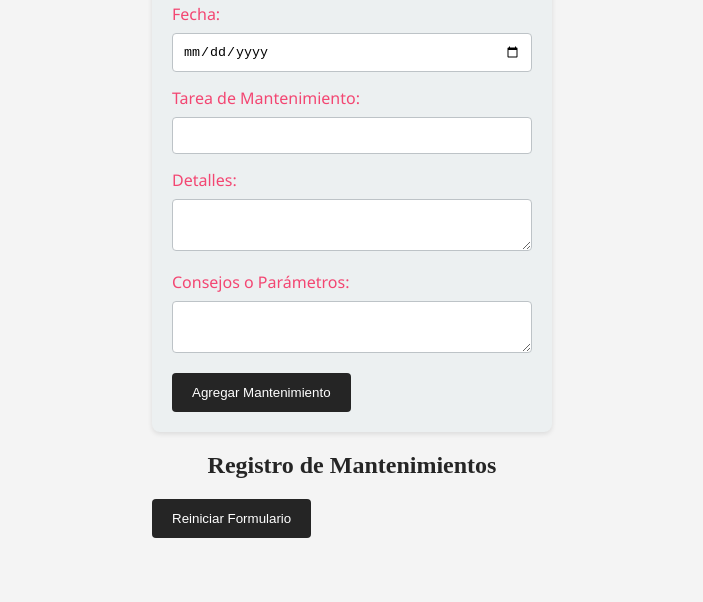
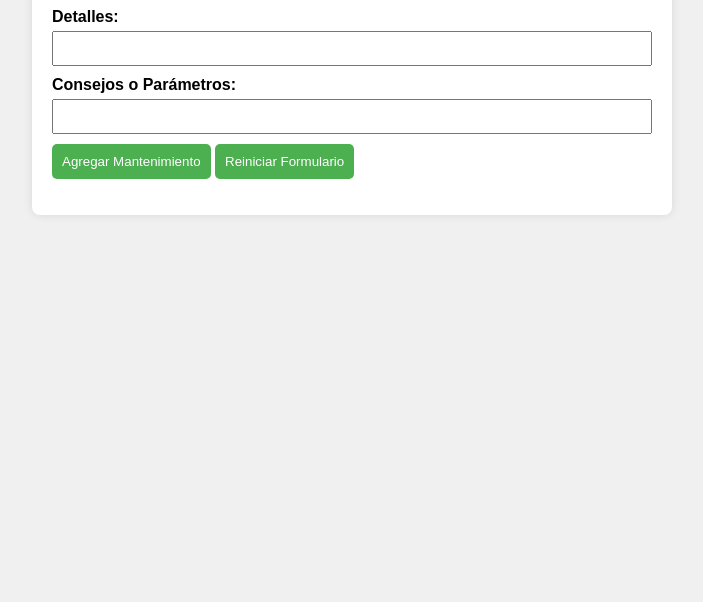
Before and after one commit to Martingd1985/Preentrega3-martindalessandro, a plain HTML site: page index.html in a window 1280 px wide. Shown: the part 198-800 px from the top of the page, without its empty margins (288-991 px from the left). Drawn offline with nearby package versions, Linux system fonts and the light colour scheme.

Commit message:
pre entrega v2

```diff
--- a/index.html
+++ b/index.html
@@ -3,35 +3,38 @@
 <head>
     <meta charset="UTF-8">
     <meta name="viewport" content="width=device-width, initial-scale=1.0">
-    <title>Diario de Mantenimiento de Bicicletas</title>
+    <title>Formulario de Mantenimiento</title>
+    <link rel="stylesheet" href="https://cdn.jsdelivr.net/npm/flatpickr/dist/flatpickr.min.css">
     <link rel="stylesheet" href="styles.css">
-    <link rel="shortcut icon" href="http://martindalessandro.com/wp-content/uploads/2023/12/logo-martin.svg" type="image/x-icon">
 </head>
 <body>
+
     <div class="container">
-        <h1>Diario de Mantenimiento de Bicicletas</h1>
-
-        <form id="formularioMantenimiento">
-            <label for="fechaMantenimiento">Fecha:</label>
-            <input type="date" id="fechaMantenimiento" required>
+        <form id="formularioMantenimiento" class="formulario">
+            <label for="fechaMantenimiento">Fecha de Mantenimiento:</label>
+            <input type="text" id="fechaMantenimiento" name="fechaMantenimiento" required class="flatpickr">
+            <br>
 
             <label for="tareaMantenimiento">Tarea de Mantenimiento:</label>
-            <input type="text" id="tareaMantenimiento" required>
+            <input type="text" id="tareaMantenimiento" name="tareaMantenimiento" required>
+            <br>
 
             <label for="detallesMantenimiento">Detalles:</label>
-            <textarea id="detallesMantenimiento"></textarea>
+            <input type="text" id="detallesMantenimiento" name="detallesMantenimiento">
+            <br>
 
             <label for="consejosMantenimiento">Consejos o Parámetros:</label>
-            <textarea id="consejosMantenimiento"></textarea>
+            <input type="text" id="consejosMantenimiento" name="consejosMantenimiento">
+            <br>
 
-            <button type="button" onclick="agregarMantenimiento()">Agregar Mantenimiento</button>
+            <button type="button" id="agregarBtn" class="btn">Agregar Mantenimiento</button>
+            <button type="button" id="reiniciarBtn" class="btn">Reiniciar Formulario</button>
         </form>
 
-        <h2>Registro de Mantenimientos</h2>
-        <ul id="listaMantenimientos"></ul>
-        <button  class="btn-restaurar" type="buttonreiniciar" onclick="reiniciarFormulario()">Reiniciar Formulario</button>
+        <ul id="listaMantenimientos" class="lista"></ul>
     </div>
 
+    <script src="https://cdn.jsdelivr.net/npm/flatpickr"></script>
     <script src="script.js"></script>
 </body>
 </html>
--- a/script.js
+++ b/script.js
@@ -1,18 +1,22 @@
-// Variables de JS
+document.addEventListener('DOMContentLoaded', function () {
     const formularioMantenimiento = document.getElementById('formularioMantenimiento');
     const fechaMantenimientoInput = document.getElementById('fechaMantenimiento');
     const tareaMantenimientoInput = document.getElementById('tareaMantenimiento');
     const detallesMantenimientoInput = document.getElementById('detallesMantenimiento');
     const consejosMantenimientoInput = document.getElementById('consejosMantenimiento');
     const listaMantenimientos = document.getElementById('listaMantenimientos');
-const registrosMantenimiento = [];
+    const agregarBtn = document.getElementById('agregarBtn');
+    const reiniciarBtn = document.getElementById('reiniciarBtn');
+    let registrosMantenimiento = [];
 
-// Objeto para representar un mantenimiento
-function RegistroMantenimiento(fecha, tarea, detalles, consejos) {
+    // Clase para representar un mantenimiento
+    class RegistroMantenimiento {
+        constructor(fecha, tarea, detalles, consejos) {
             this.fecha = fecha;
             this.tarea = tarea;
             this.detalles = detalles;
             this.consejos = consejos;
+        }
     }
 
     // Función para agregar un mantenimiento
@@ -44,8 +48,20 @@ function mostrarListaMantenimientos() {
         });
     }
 
-
     // Función para reiniciar el formulario
     function reiniciarFormulario() {
         formularioMantenimiento.reset();
+        fechaMantenimientoInput.value = "";  // Borra el valor del input de fecha
     }
+
+    // Inicializar flatpickr para el input de fecha
+    flatpickr(fechaMantenimientoInput, {
+        dateFormat: 'Y-m-d',
+    });
+
+    // Event listener para el botón de agregar mantenimiento
+    agregarBtn.addEventListener('click', agregarMantenimiento);
+
+    // Event listener para el botón de reiniciar formulario
+    reiniciarBtn.addEventListener('click', reiniciarFormulario);
+});
--- a/styles.css
+++ b/styles.css
@@ -1,90 +1,52 @@
-@import url('https://fonts.googleapis.com/css2?family=Poppins:wght@200;400&display=swap');
-
-
 body {
-    font-family: 'Segoe UI', Tahoma, Geneva, Verdana, sans-serif;
+    font-family: 'Arial', sans-serif;
+    background-color: #f0f0f0;
     margin: 0;
-    display: flex;
-    align-items: center;
-    justify-content: center;
-    min-height: 100vh;
-    background-color: #f4f4f4;
-    color: #333;
+    padding: 0;
 }
 
 .container {
-    width: 80%;
-    max-width: 400px;
+    max-width: 600px;
+    margin: 50px auto;
+    background-color: #fff;
+    padding: 20px;
+    border-radius: 8px;
+    box-shadow: 0 0 10px rgba(0, 0, 0, 0.1);
 }
 
-h1, h2 {
-    color: #252525;
-    text-align: center;
-    font-family: Montserrat;
+.formulario label {
+    display: block;
+    margin-bottom: 5px;
+    font-weight: bold;
 }
 
-form {
-    background-color: #ecf0f1;
-    padding: 20px;
-    border-radius: 8px;
-    box-shadow: 0 2px 5px rgba(0, 0, 0, 0.1);
+.formulario input {
+    width: 100%;
+    padding: 8px;
+    margin-bottom: 10px;
+    box-sizing: border-box;
 }
 
-label {
-    display: block;
-    margin-bottom: 8px;
-    color: #f34672;
+.btn {
+    background-color: #4caf50;
+    color: #fff;
+    padding: 10px;
+    border: none;
+    border-radius: 5px;
+    cursor: pointer;
 }
 
-input, textarea {
-    width: 100%;
-    padding: 10px;
-    margin-bottom: 15px;
-    box-sizing: border-box;
-    border: 1px solid #bdc3c7;
-    border-radius: 4px;
+.btn:hover {
+    background-color: #45a049;
 }
 
-btn-restaurar{
-    font-size: 16px;
-    background-color: #bdc3c7;
-}
-
-button {
-    background-color: #252525;
-    color: white;
-    padding: 12px 20px;
-    border: none;
-    border-radius: 4px;
-    cursor: pointer;
-    transition: background-color 0.3s;
-    align-items: center;
-    justify-content: center;
-    align-content: center;
-}
-
-button:hover {
-    background-color: #f34672;
-}
-
-
-
-ul {
-    list-style-type: none;
+.lista {
+    list-style: none;
     padding: 0;
 }
 
-li {
-    margin-bottom: 20px;
-    border-bottom: 1px solid #ecf0f1;
-    padding-bottom: 15px;
+.lista li {
+    border-bottom: 1px solid #ddd;
+    margin-bottom: 10px;
+    padding-bottom: 10px;
 }
-
-li:last-child {
-    border-bottom: none;
-}
-
-strong, em {
-    font-weight: bold;
-    color: #f34672;
-}
```
Lines whose indentation alone changed are shown as unchanged.
